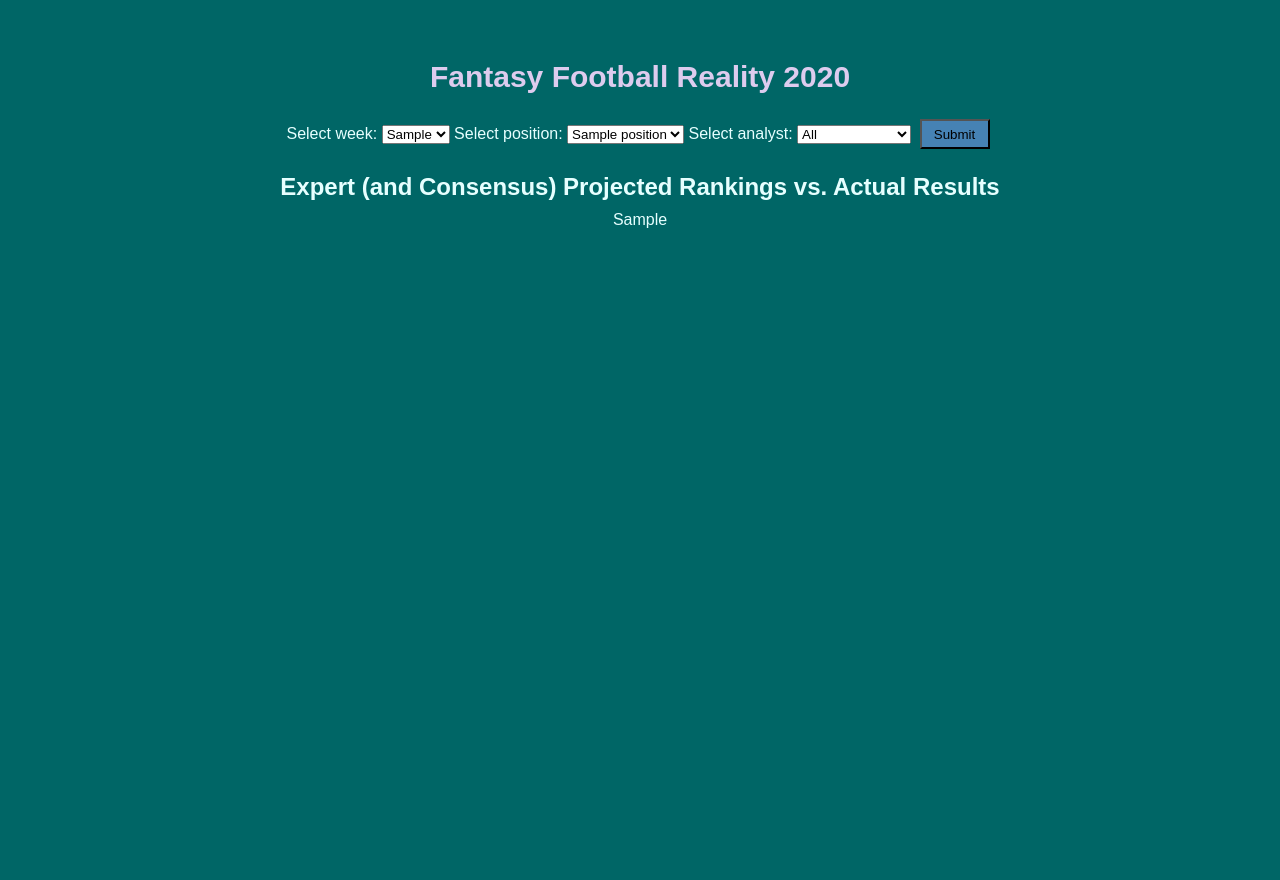
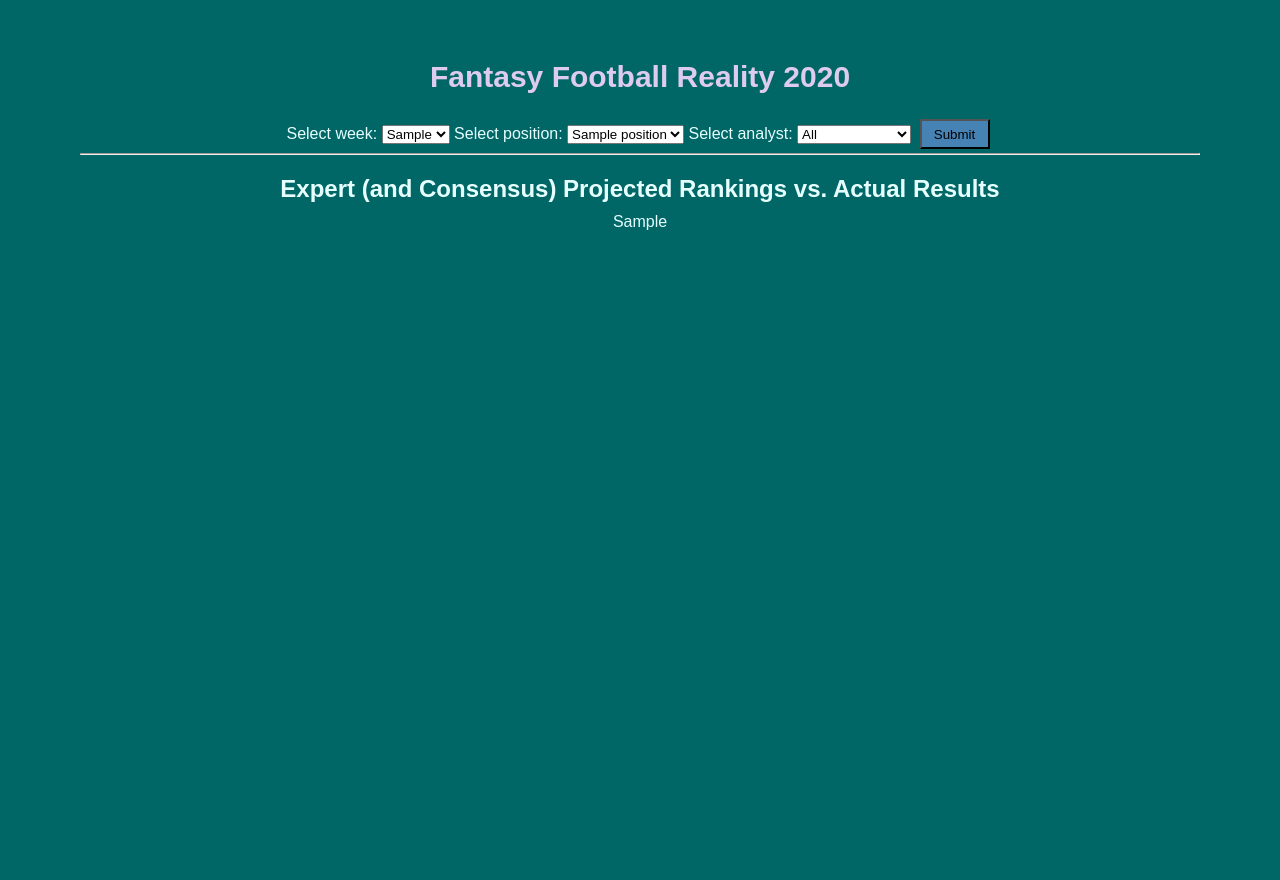
Before and after one commit to freerangeandy/ff-reality, a Flask app: template templates/index.html in a window 1280 px wide. Run offline with Flask 2, Linux system fonts and the light colour scheme; the template is opened without the code that fills it: most values are stand-ins (such as "Sample title", 1, 10 or a date in 2020).

Commit message:
add horizontal separator above table section

```diff
--- a/static/main.css
+++ b/static/main.css
@@ -50,6 +50,10 @@ html, body {
   margin-bottom: 10px;
 }
 
+.container hr {
+  margin: 0 80px;
+}
+
 .message {
   font-size: 20px;
   font-weight: 600;
--- a/templates/index.html
+++ b/templates/index.html
@@ -34,9 +34,11 @@
         <div class="message">{{message|safe}}</div>
       {% endif %}
       {% if comparison_html is defined %}
+        <hr>
         <h2>Expert (and Consensus) Projected Rankings vs. Actual Results</h2>
         {{comparison_html|safe}}
       {% elif projections_html is defined %}
+        <hr>
         <h2>Experts' Projected Rankings</h2>
         {{projections_html|safe}}
         <br />
```
